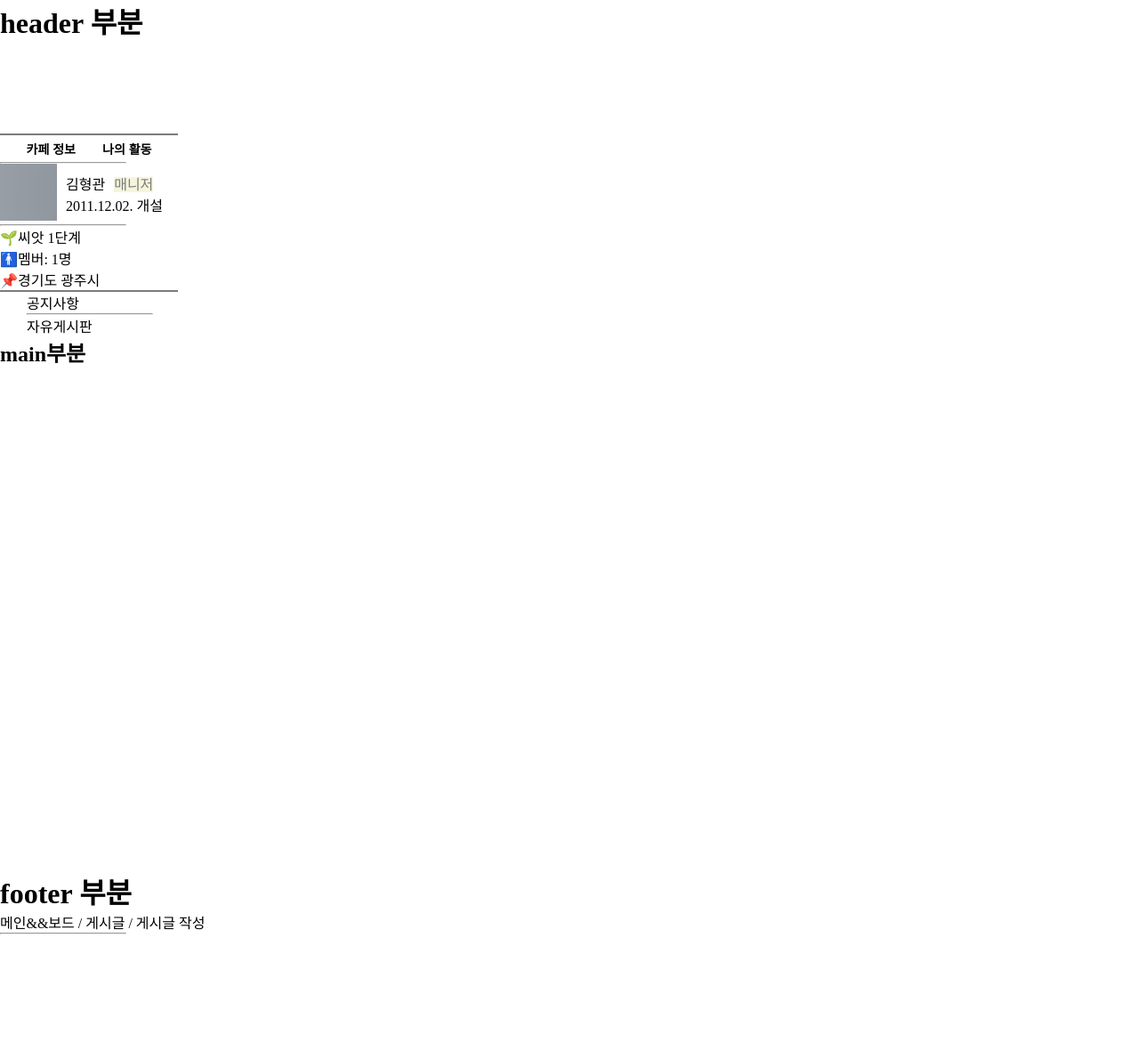
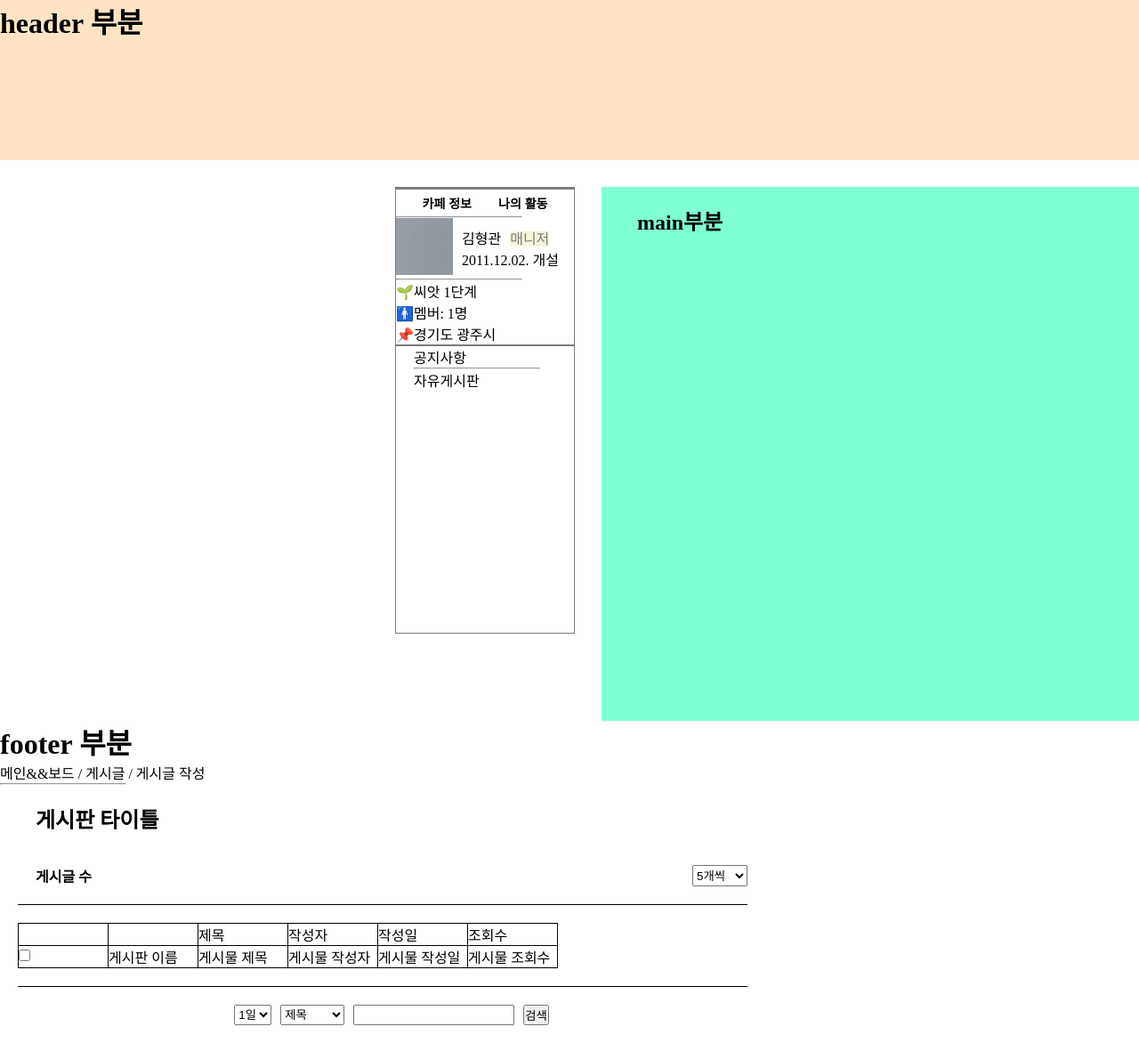
Before and after one commit to cooky122/MiniProject, a React (Vite) app: page / in a window 1280 px wide. Shown: the top 1190 px of the page at 89% size. Before the commit the page ends 1050 px from the top, so only its background shows below. Built offline with nearby package versions, Linux system fonts and the light colour scheme.

Commit message:
2025-05-23 1722

```diff
--- a/src/App.css
+++ b/src/App.css
@@ -37,5 +37,19 @@ th,td{
 
 .header{
 	width: 100%;
-	height: 150px;
+	height: 180px;
+	margin-bottom: 30px;
+	background-color: bisque;
 }
+
+.aside{
+	width: 200px;
+	height: 500px;
+	border: 1px solid #7c7c7c;
+}
+
+.wrap{
+	display: flex;
+	justify-content: center;
+	gap: 30px;
+}
--- a/src/App.jsx
+++ b/src/App.jsx
@@ -9,8 +9,10 @@ function App() {
   return (
     <div className='App'>
       <Header />
-      <Aside />
-      <Main />
+      <div className="wrap">
+        <Aside />
+        <Main />
+      </div>
       <Footer />
       <Linked />
     </div>
--- a/src/Css/Main.css
+++ b/src/Css/Main.css
@@ -1,4 +1,5 @@
 .main{
 	width: 800px;
 	height: 600px;
+	background-color: aquamarine;
 }
--- a/src/Css/PostListView.css
+++ b/src/Css/PostListView.css
@@ -1,5 +1,5 @@
 .headerWrap{
-	width: 100%;
+	max-width: 800px;
 	border-bottom: 1px solid black;
 	margin: 20px;
 	padding-left: 20px;
@@ -10,7 +10,7 @@
 }
 
 h2{
-	width: 100%;
+	max-width: 800px;
 	height: 50px;
 
 	margin-left: 20px;
@@ -18,23 +18,25 @@ h2{
 	padding-left: 20px;
 }
 
-table#postList{
-	width: 100%;
+#postList{
+	max-width: 800px;
 	margin-left: 20px;
 	margin-bottom: 20px;
 
 	border: none;
 }
 
-table#postList > td, th{
+#postList > td, th{
 	border: none;
 }
 
 .searchBar{
-	width: 100%;
+	max-width: 800px;
 	border-top: 1px solid black;
-	margin-left: 20px;
-	padding: 20px;
+	margin: 20px;
+	padding-left: 20px;
+	padding-bottom: 20px;
+	padding-top: 20px;
 }
 
 .wrapInput > form{
--- a/src/Css/listBox.css
+++ b/src/Css/listBox.css
@@ -4,7 +4,7 @@
 }
 
 .listContainer > ul {
-  margin-left: 30px;
+  margin-left: 20px;
 }
 
 hr{
--- a/src/components/Linked.jsx
+++ b/src/components/Linked.jsx
@@ -1,6 +1,6 @@
 import { Link, Route, Routes } from 'react-router-dom';
 import PostView from "./PostView/PostView"
-
+import PostListView from './postListView/PostListView';
 
 const Linked = () =>{
   return(
@@ -13,7 +13,7 @@ const Linked = () =>{
       <hr />
       <div className="Routes">
         <Routes>
-          <Route path='/'></Route>
+          <Route path='/' element={<PostListView/>}></Route>
           <Route path='/postview' element={<PostView/>}></Route>
           <Route path='/post'></Route>
         </Routes>
--- a/src/components/postListView/PostListView.jsx
+++ b/src/components/postListView/PostListView.jsx
@@ -1,14 +1,14 @@
-const Posts = [
-  {post_id:1, board_id:1, mem_id:"user01", post_title:"사이트 오픈 공지", content:"우리 커뮤니티에 오신 것을..", create_time:<DateFormat/>, view_count:100, like_count:25, post_type:1},
-  {post_id:2, board_id:2, mem_id:"user02", post_title:"오늘 뭐 먹지?", content:"점심 추천 좀 해주세요.", create_time:<DateFormat/>, view_count:45, like_count:5, post_type:0},
-  {post_id:3, board_id:2, mem_id:"user03", post_title:"질문 있습니다.", content:"로그인 오류가 발생했어요.", create_time:<DateFormat/>, view_count:60, like_count:10, post_type:0},
-  {post_id:4, board_id:2, mem_id:"user04", post_title:"엑셀 템플릿 공유", content:"유용한 자료 올려드립니다.", create_time:<DateFormat/>, view_count:70, like_count:18, post_type:1},
-  {post_id:5, board_id:2, mem_id:"user05", post_title:"이벤트 참여해요", content:"참여 완료했습니다~", create_time:<DateFormat/>, view_count:30, like_count:3, post_type:0},
-];
-
+// const Posts = [
+//   {post_id:1, board_id:1, mem_id:"user01", post_title:"사이트 오픈 공지", content:"우리 커뮤니티에 오신 것을..", create_time:<DateFormat/>, view_count:100, like_count:25, post_type:1},
+//   {post_id:2, board_id:2, mem_id:"user02", post_title:"오늘 뭐 먹지?", content:"점심 추천 좀 해주세요.", create_time:<DateFormat/>, view_count:45, like_count:5, post_type:0},
+//   {post_id:3, board_id:2, mem_id:"user03", post_title:"질문 있습니다.", content:"로그인 오류가 발생했어요.", create_time:<DateFormat/>, view_count:60, like_count:10, post_type:0},
+//   {post_id:4, board_id:2, mem_id:"user04", post_title:"엑셀 템플릿 공유", content:"유용한 자료 올려드립니다.", create_time:<DateFormat/>, view_count:70, like_count:18, post_type:1},
+//   {post_id:5, board_id:2, mem_id:"user05", post_title:"이벤트 참여해요", content:"참여 완료했습니다~", create_time:<DateFormat/>, view_count:30, like_count:3, post_type:0},
+// ];
+import '../../Css/PostListView.css'
 const PostListView = ()=>{
   return (
- <div className="wrapPostView">
+  <div className="wrapPostView">
       <div className="postList">
           <h2>게시판 타이틀</h2>
           <div className="headerWrap">
```
